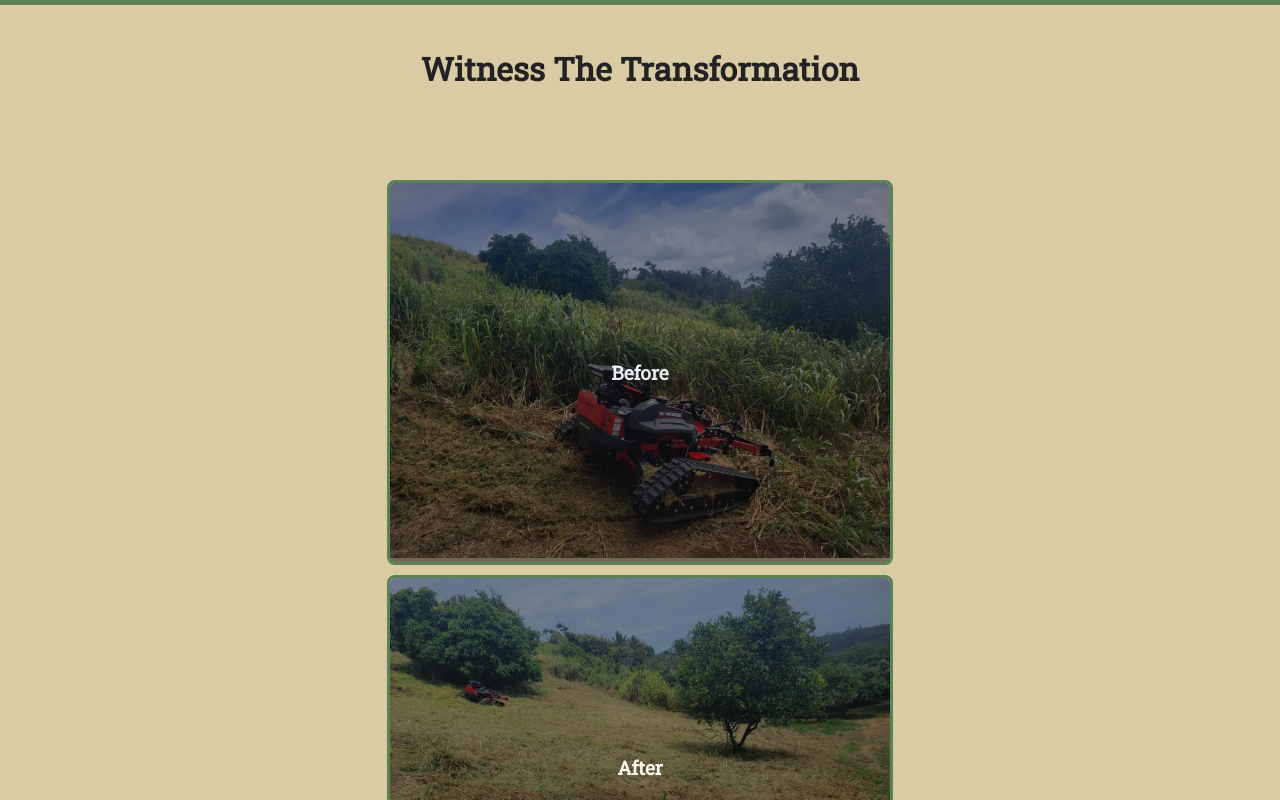
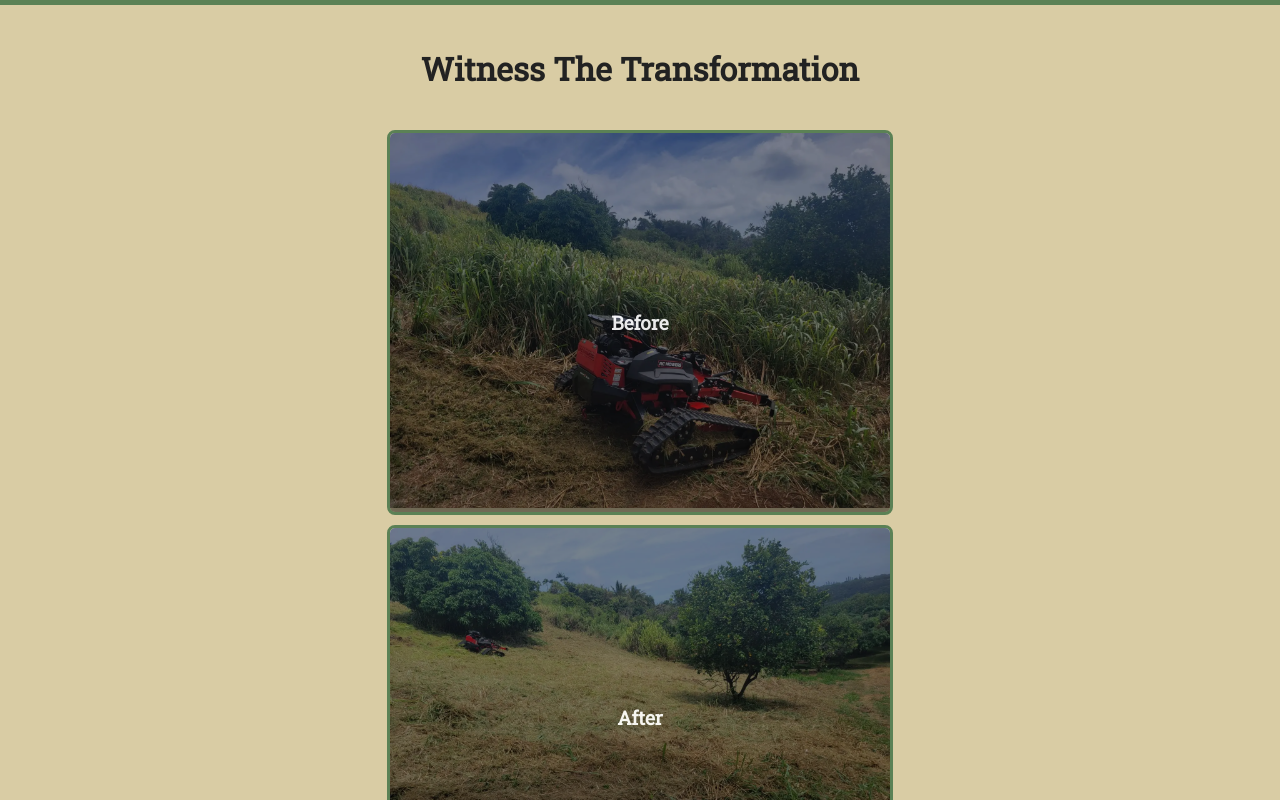
Before and after one commit to gefenbar/kilauea-slope-mowing-website, a React (Create React App) app: page / in a window 1280 px wide. Shown: the part 2620-3420 px from the top of the page. Built offline with nearby package versions, Linux system fonts and the light colour scheme; no server answers.

Commit message:
changed padding to the before after section

```diff
--- a/src/App.css
+++ b/src/App.css
@@ -183,7 +183,7 @@ section {
   max-width: 800px; /* Adjusted max-width for responsiveness */
   margin: 0 auto;
   /* background-color: #d9cca4; */
-  padding: 50px;
+  padding:0 50px 50px 50px;
   /* border-radius: 20px; */
 }
 
```
